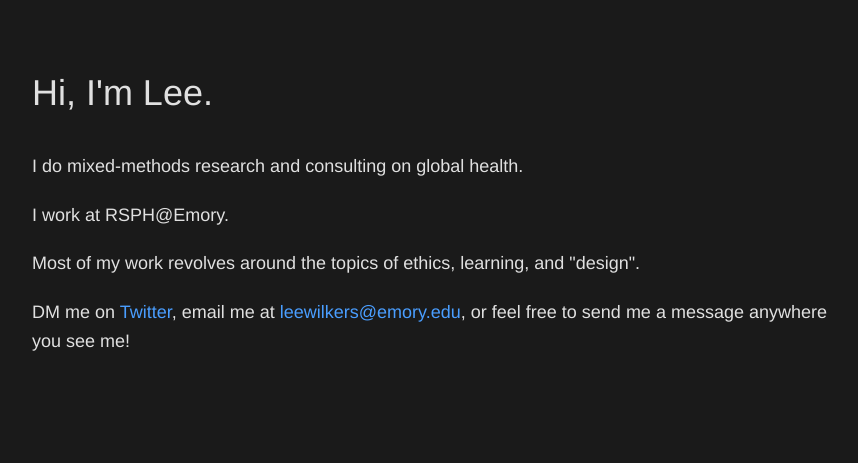
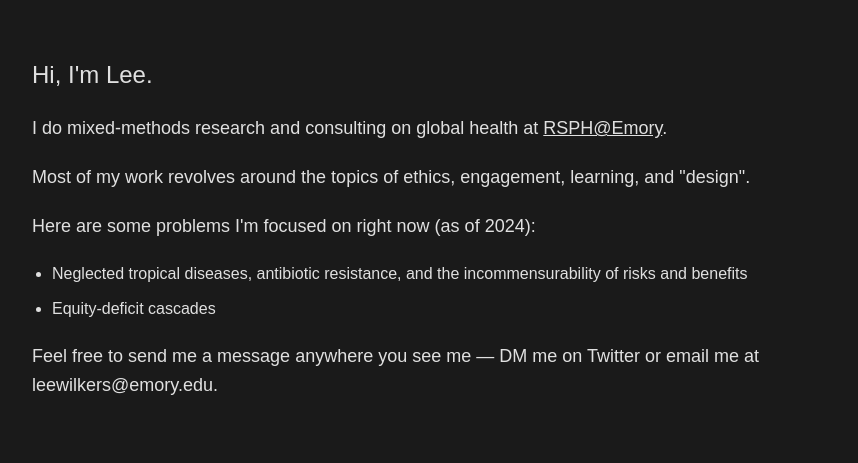
Before and after one commit to leewilkers/leewilkers.github.io, a plain HTML site: page index.html in a window 1280 px wide. Shown: the whole page, without its empty margins (8-866 px from the left). Drawn offline with Linux system fonts and the light colour scheme.

Commit message:
Update index.html

```diff
--- a/index.html
+++ b/index.html
@@ -6,7 +6,7 @@
     <meta name="viewport" content="width=device-width, initial-scale=1.0">
     <style>
         body {
-            font-family: Helvetica, Arial, sans-serif;
+            font-family: Arial, sans-serif;
             line-height: 1.6;
             margin: 0;
             padding: 40px;
@@ -15,28 +15,35 @@
             color: #e0e0e0;
         }
         h1 {
-            font-size: 36px;
+            font-size: 24px;
             font-weight: normal;
-            margin-bottom: 30px;
+            margin-bottom: 20px;
         }
         p {
             font-size: 18px;
             margin-bottom: 20px;
         }
-        .link {
-            color: #4a9eff;
-            text-decoration: none;
+        ul {
+            padding-left: 20px;
+            margin-bottom: 20px;
         }
-        .link:hover {
+        li {
+            margin-bottom: 10px;
+        }
+        .underline {
             text-decoration: underline;
         }
     </style>
 </head>
 <body>
     <h1>Hi, I'm Lee.</h1>
-    <p>I do mixed-methods research and consulting on global health.</p>
-    <p>I work at RSPH@Emory.</p>
-    <p>Most of my work revolves around the topics of ethics, learning, and "design".</p>
-    <p>DM me on <a href="https://twitter.com/leewilkers" class="link" target="_blank">Twitter</a>, email me at <a href="mailto:leewilkers@emory.edu" class="link">leewilkers@emory.edu</a>, or feel free to send me a message anywhere you see me!</p>
+    <p>I do mixed-methods research and consulting on global health at <span class="underline">RSPH@Emory</span>.</p>
+    <p>Most of my work revolves around the topics of ethics, engagement, learning, and "design".</p>
+    <p>Here are some problems I'm focused on right now (as of 2024):</p>
+    <ul>
+        <li>Neglected tropical diseases, antibiotic resistance, and the incommensurability of risks and benefits</li>
+        <li>Equity-deficit cascades</li>
+    </ul>
+    <p>Feel free to send me a message anywhere you see me — DM me on Twitter or email me at leewilkers@emory.edu.</p>
 </body>
 </html>
```
